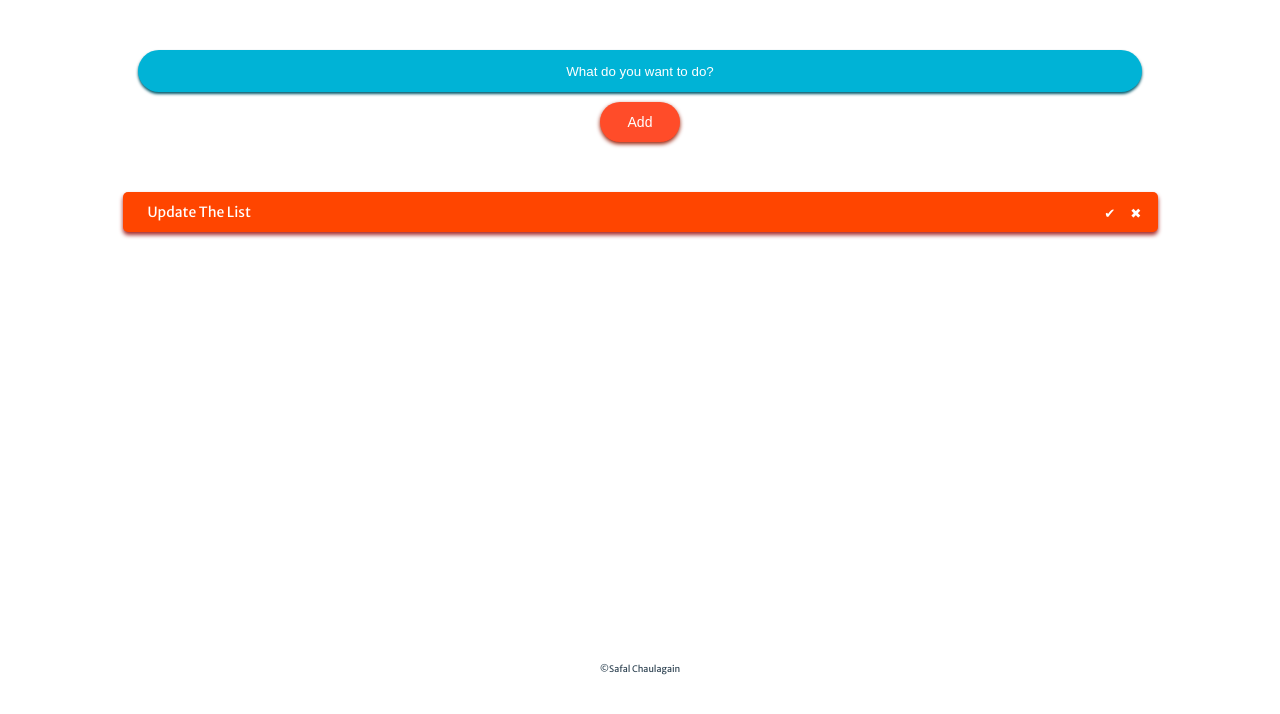
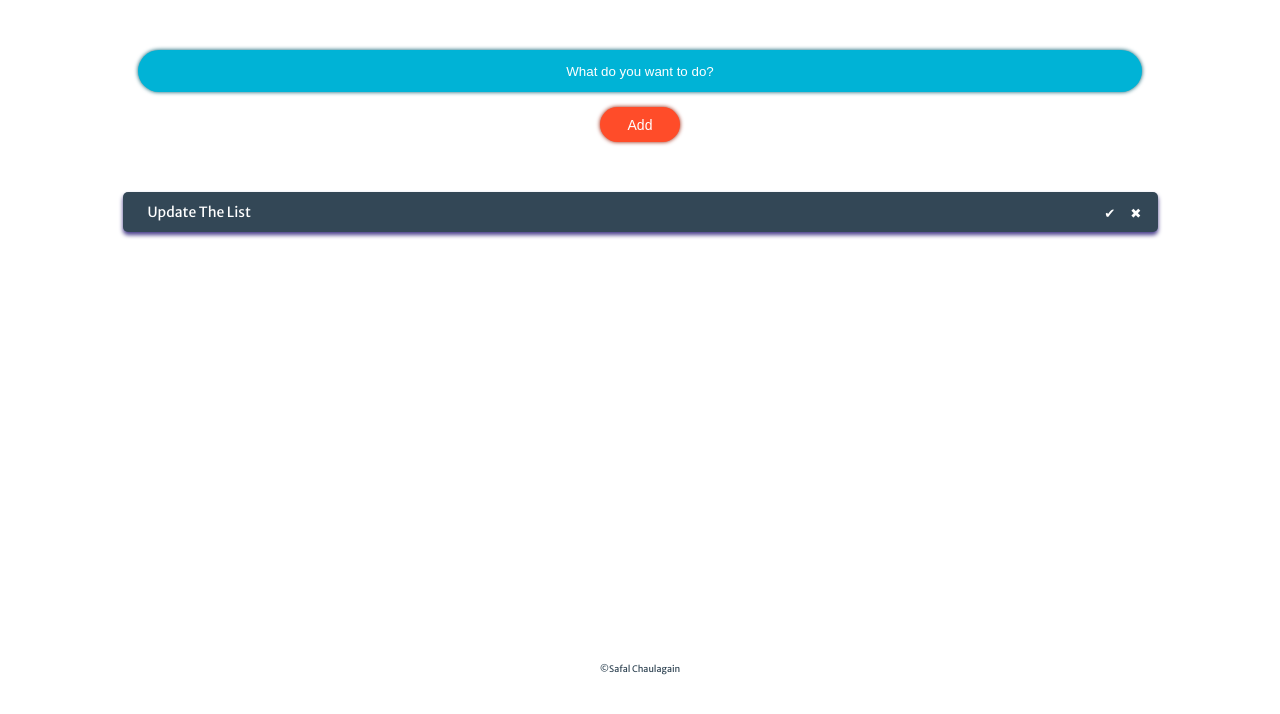
Before and after one commit to hollabackatcha/todolist-creator, a plain HTML site: page index.html in a window 1280 px wide. Shown: the part 62-776 px from the top of the page. Drawn offline with Linux system fonts and the light colour scheme.

Commit message:
Update Styling

```diff
--- a/css/style.css
+++ b/css/style.css
@@ -65,28 +65,42 @@ button {
     text-align: center;
     background-color: #00b3d6;
     border-radius: 60px;
-    box-shadow: 0 2px 3px #00596b;
+    box-shadow: 0 0px 4px #00596b;
+    transition: 250ms;
+}
+
+.add-text:hover, .add-text:active {
+  background-color: #20daff;
+  color: black;
+  box-shadow: 0 0 4px #00accf;
 }
 
 .add-text::placeholder {
     color : white;
+    transition: 150ms;
+}
+
+.add-text:hover::placeholder {
+  color: black;
 }
 
 .add-button {
-    margin: 10px 0px 0px 0px;
-    height: 40px;
+    margin: 15px 0px 0px 0px;
+    height: 35px;
     width: 80px;
     background-color: #FF4C29;
     font-size: 14px;
     border-radius: 20px;
     text-align: center;
-    box-shadow: 0 2px 4px #941800;
+    box-shadow: 0 0px 4px #941800;
     transition: 100ms;
     cursor: pointer;
+    padding: 5px;
 }
 
 .add-button:hover {
-  background-color: #de2400;
+  background-color: #df2500;
+  box-shadow: 0 0 4px #a71b00;
 }
 
 .card {
@@ -94,14 +108,14 @@ button {
     height: 40px;
     width: 80vw;
     max-width: 1000px;
-    background-color: orangered;
+    background-color: #334756;
     justify-content: space-between;
     align-items: center;
     margin: 50px auto 20px auto;
     padding: 0 10px 0 25px;
     color: white;
     border-radius: 5px;
-    box-shadow: 0 3px 4px brown;
+    box-shadow: 0 3px 4px darkslateblue;
 }
 
 .card h3 {
@@ -109,3 +123,7 @@ button {
   font-weight: 200;
   text-transform: capitalize;
 }
+
+.card button:hover {
+  color: red;
+}
```
